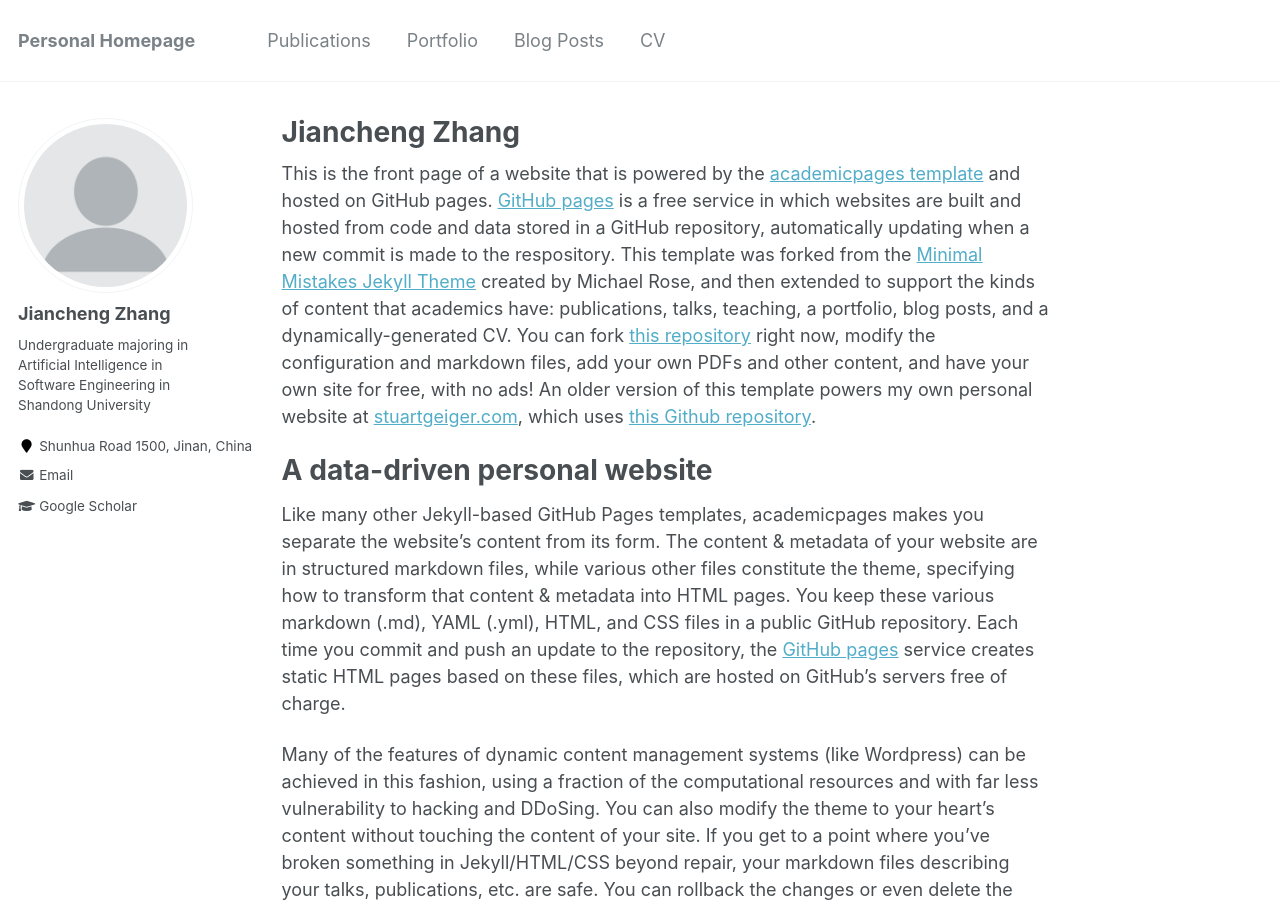
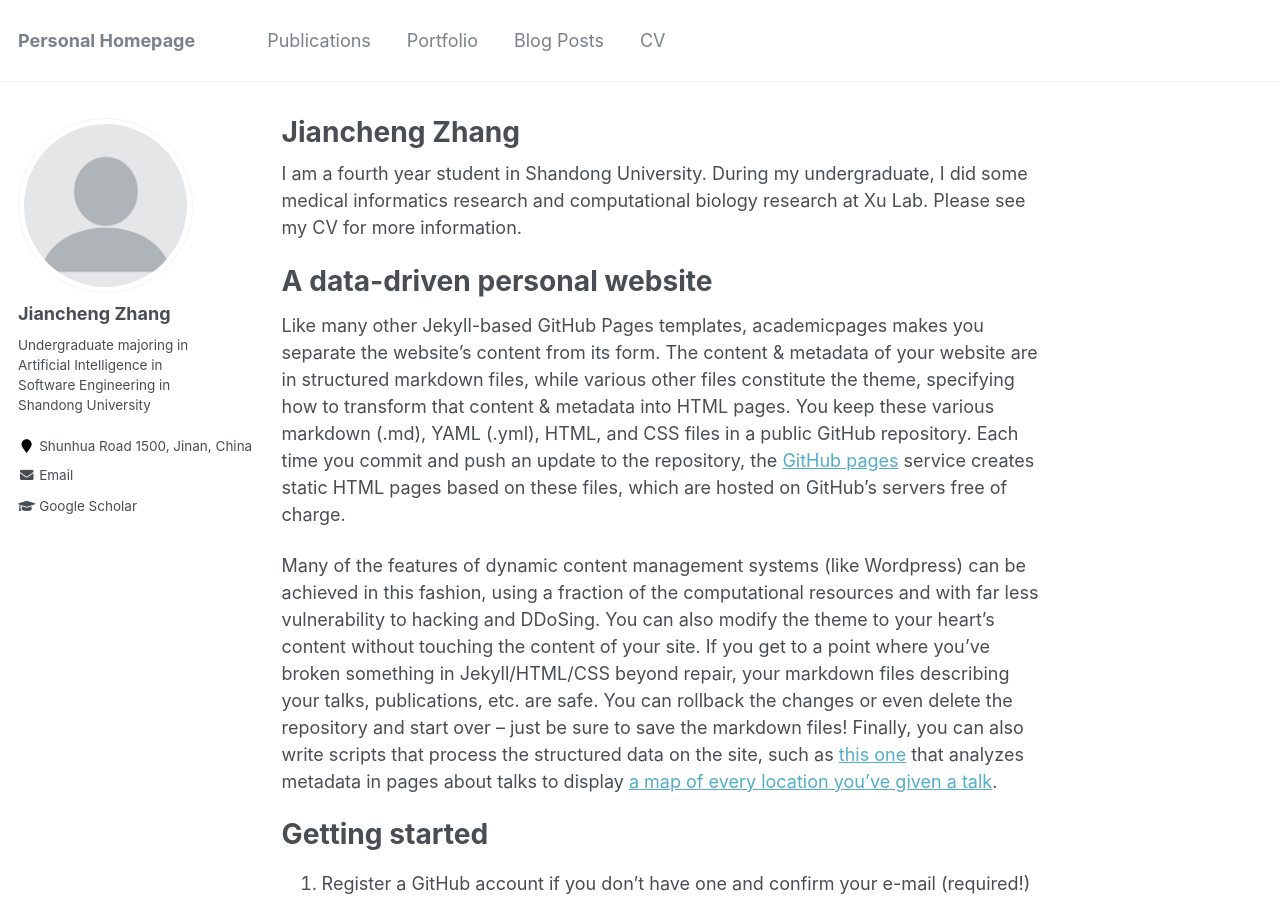
Before and after one commit to zjcyeshome/zjcyeshome.github.io, a Jekyll site: the page built from _pages/about.md, in a window 1280 px wide and 900 px high. Built offline with Jekyll 4.4.1, drawn with Linux system fonts in a browser that asks for light colours.

Commit message:
Update about.md

```diff
--- a/_pages/about.md
+++ b/_pages/about.md
@@ -8,7 +8,7 @@ redirect_from:
   - /about.html
 ---
 
-This is the front page of a website that is powered by the [academicpages template](https://github.com/academicpages/academicpages.github.io) and hosted on GitHub pages. [GitHub pages](https://pages.github.com) is a free service in which websites are built and hosted from code and data stored in a GitHub repository, automatically updating when a new commit is made to the respository. This template was forked from the [Minimal Mistakes Jekyll Theme](https://mmistakes.github.io/minimal-mistakes/) created by Michael Rose, and then extended to support the kinds of content that academics have: publications, talks, teaching, a portfolio, blog posts, and a dynamically-generated CV. You can fork [this repository](https://github.com/academicpages/academicpages.github.io) right now, modify the configuration and markdown files, add your own PDFs and other content, and have your own site for free, with no ads! An older version of this template powers my own personal website at [stuartgeiger.com](http://stuartgeiger.com), which uses [this Github repository](https://github.com/staeiou/staeiou.github.io).
+I am a fourth year student in Shandong University. During my undergraduate, I did some medical informatics research and computational biology research at Xu Lab. Please see my CV for more information.
 
 A data-driven personal website
 ======
```
